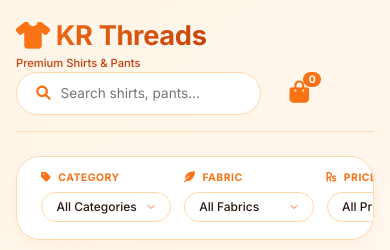
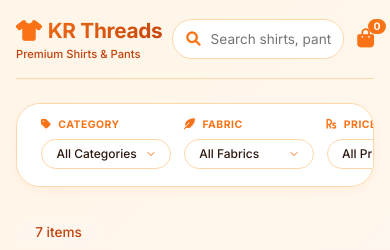
Before and after one commit to Karthikj9611/Clothe-Store, a plain HTML site: page index.html in a window 390 px wide. Shown: the top 250 px of the page. Drawn offline with Linux system fonts and the light colour scheme.

Commit message:
search and cart rhs arranged for mobile view.

```diff
--- a/index.html
+++ b/index.html
@@ -362,6 +362,41 @@ body {
   .add-to-cart-btn {
     padding: 0.5rem;
     font-size: 0.7rem;
+  }
+}
+
+@media (max-width: 640px) {
+  .top-bar {
+    flex-direction: row;
+    flex-wrap: wrap;
+    justify-content: space-between;
+    align-items: center;
+  }
+
+  .logo-area {
+    flex: 1;
+  }
+
+  .logo-area h1 {
+    font-size: 1.3rem;
+  }
+
+  .header-actions {
+    display: flex;
+    gap: 0.8rem;
+    justify-content: flex-end;
+  }
+
+  .search-wrapper {
+    padding: 0.4rem 0.8rem;
+  }
+
+  .search-wrapper input {
+    width: 120px;
+  }
+
+  .badge-cart i {
+    font-size: 1.2rem;
   }
 }
 .product-card {
```
